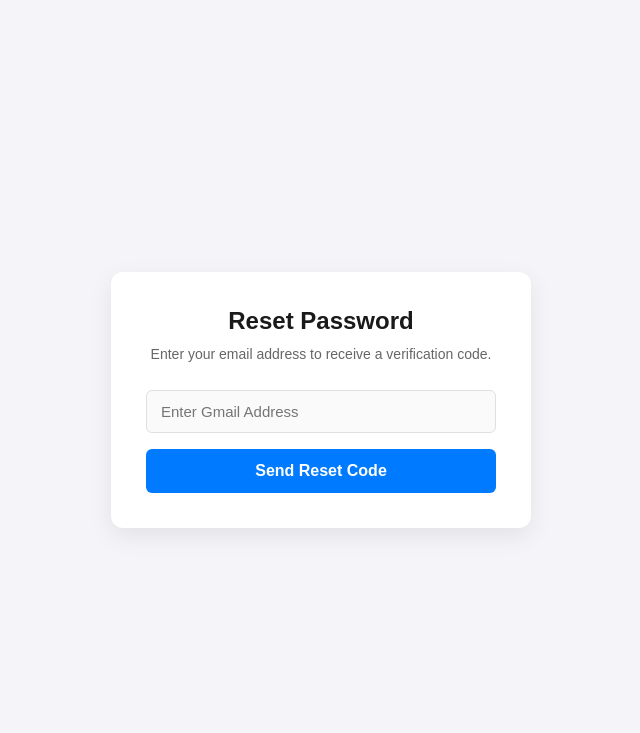
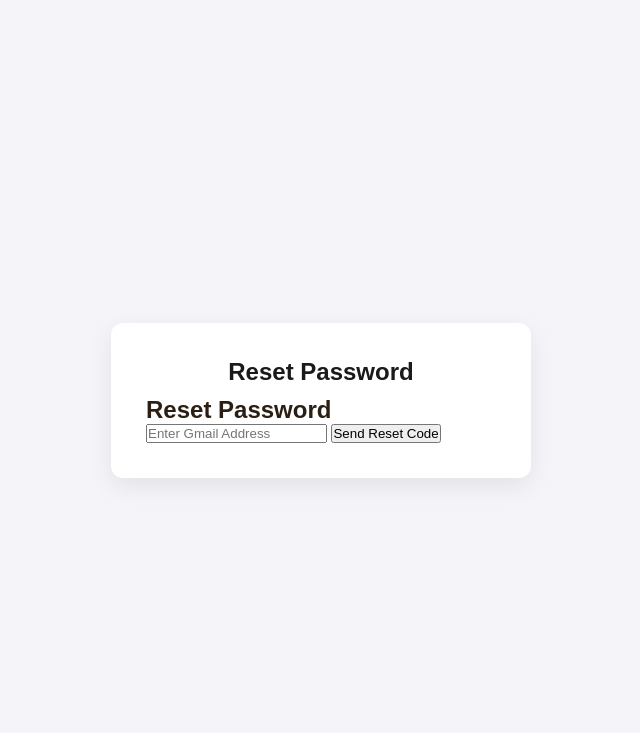
Before and after one commit to shshshari/2610-CSP1123-G014, a Flask app: page /forgot_password in a window 1280 px wide. Shown: the top 733 px of the page, without its empty margins (319-959 px from the left). Run offline with Flask 3, Linux system fonts and the light colour scheme.

Commit message:
ignore this

```diff
--- a/templates/forgot_password.html
+++ b/templates/forgot_password.html
@@ -20,23 +20,22 @@
             {% endif %}
         {% endwith %}
 
+        <h2>Reset Password</h2>
+
 {% if not code_sent %}
-            <p class="subtitle-auth-reset">Enter your email address to receive a verification code.</p>
-            <form class="form-auth-reset" method="POST">
+    <form method="POST">
         <input type="hidden" name="action" value="send_code">
-                <input class="field-auth-reset" type="email" name="email" placeholder="Enter Gmail Address" required>
-                <button class="action-auth-reset" type="submit">Send Reset Code</button>
+        <input type="email" name="email" placeholder="Enter Gmail Address" required>
+        <button type="submit">Send Reset Code</button>
     </form>
 {% else %}
-            <p class="subtitle-auth-reset">Code sent to: <strong>{{ email }}</strong></p>
-            <form class="form-auth-reset" method="POST">
+    <p>Code sent to: <strong>{{ email }}</strong></p>
+    <form method="POST">
         <input type="hidden" name="action" value="verify_code">
         <input type="hidden" name="email" value="{{ email }}">
-
-                <input class="field-auth-reset" type="text" name="code" placeholder="6-Digit Code" required>
-                <input class="field-auth-reset" type="password" name="new_password" placeholder="New Password" required>
-
-                <button class="action-auth-reset" type="submit">Reset Password</button>
+        <input type="text" name="code" placeholder="6-Digit Code" required><br><br>
+        <input type="password" name="new_password" placeholder="New Password" required><br><br>
+        <button type="submit">Reset Password</button>
     </form>
 {% endif %}
         </div>
```
Lines whose indentation alone changed are shown as unchanged.
